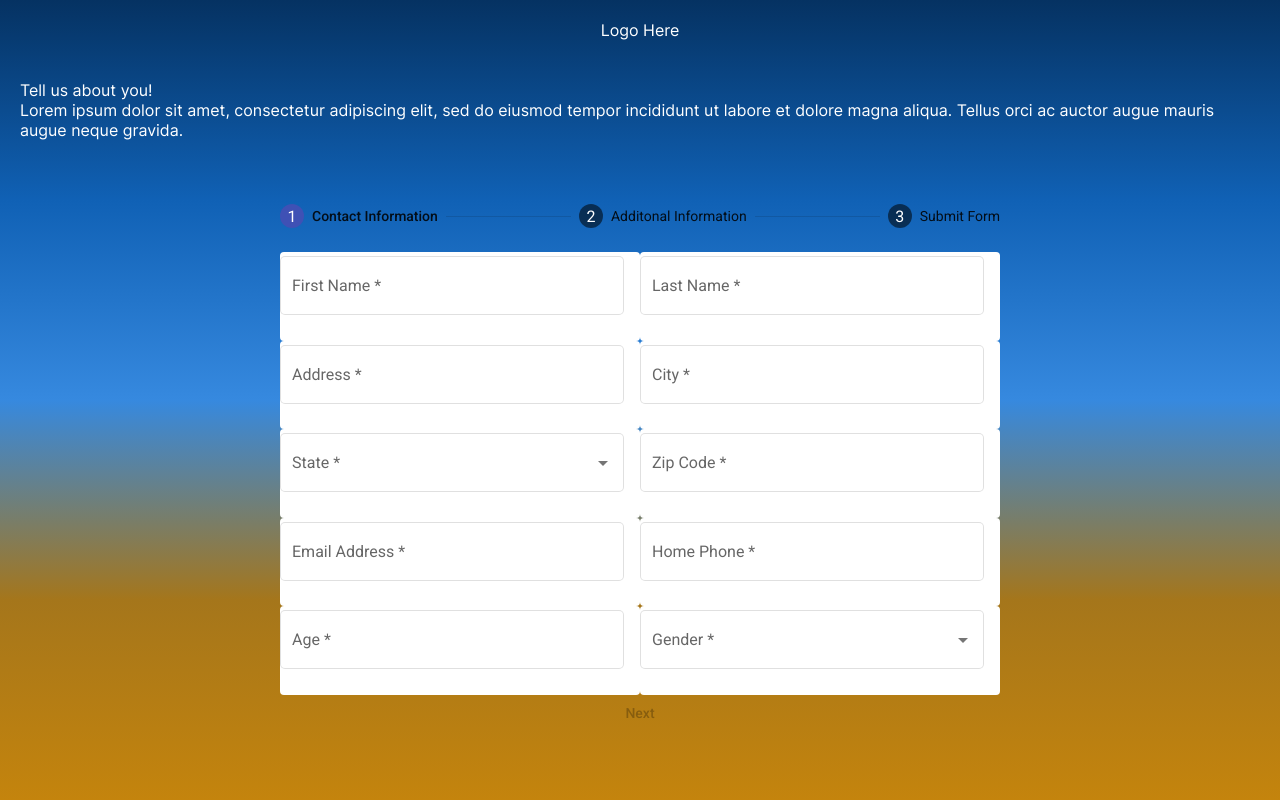
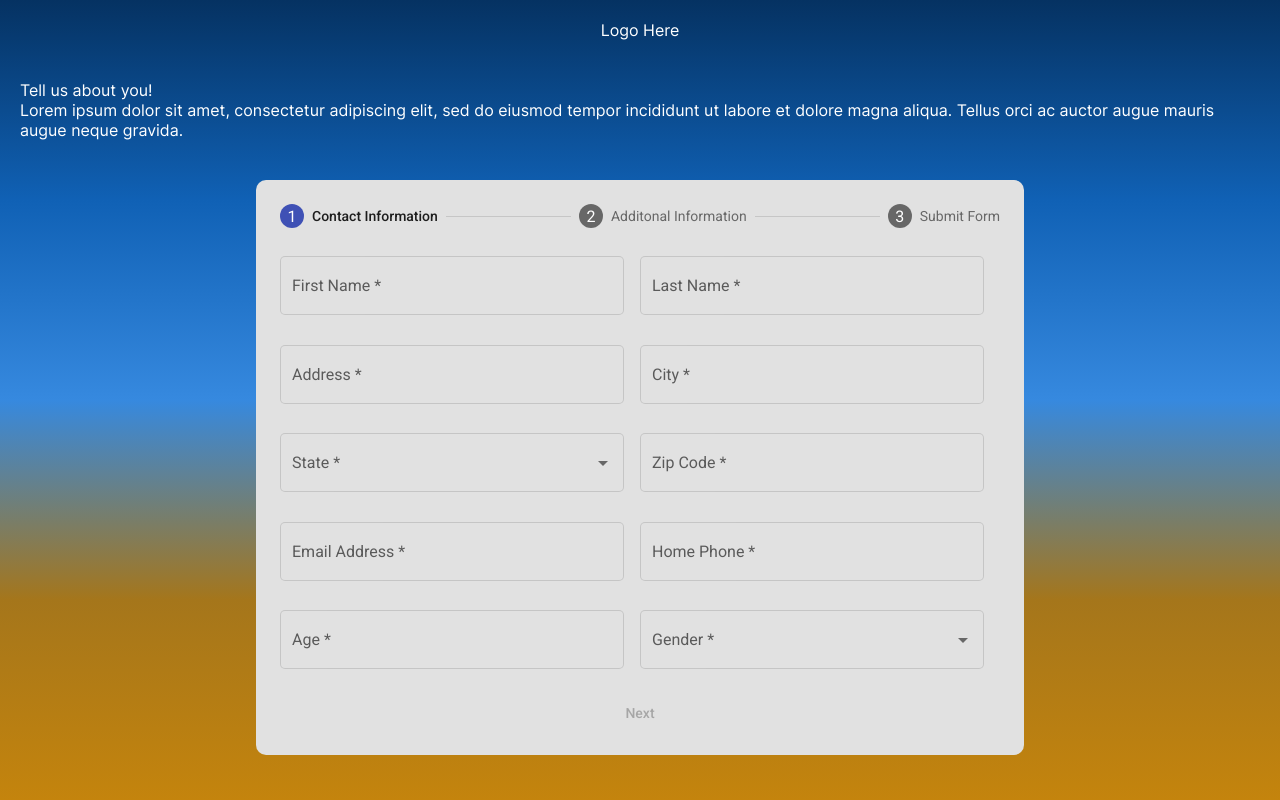
Before and after one commit to LagreMedia/Cain_, an Angular app: page / in a window 1280 px wide. Shown: the top 800 px of the page. Built offline with nearby package versions, Linux system fonts and the light colour scheme.

Commit message:
update form

```diff
--- a/src/app/form/form.component.html
+++ b/src/app/form/form.component.html
@@ -12,10 +12,10 @@
             </p>
         </div>
         <div class="form-step-wrapper">
-            <mat-stepper #stepper [orientation]="orientationType" linear="false">
-                <mat-step [stepControl]="contactInfoFormGroup" errorMessage="Form not complete">
+            <mat-stepper #stepper [orientation]="orientationType" linear="true">
+                <mat-step [stepControl]="contactInfoFormGroup" errorMessage="Form not complete" editable="false">
                     <ng-template matStepLabel class="label">Contact Information</ng-template>
-                    <form [formGroup]="contactInfoFormGroup">
+                    <form [formGroup]="contactInfoFormGroup" class="contactInfo">
                          <app-input-field
                             fieldLabel='First Name'
                             [(ngModel)]="contactInfo.firstname"
@@ -116,9 +116,9 @@
                         <button mat-button matStepperNext [disabled]="contactInfoFormNotComplete">Next</button>
                     </div>
                 </mat-step>
-                <mat-step [stepControl]="contactInfoFormGroup" errorMessage="Form not complete">
+                <mat-step [stepControl]="additionalInfoFormGroup" errorMessage="Form not complete">
                     <ng-template matStepLabel>Additonal Information</ng-template>
-                    <form>
+                    <form class="additionalInfo">
                         <app-input-field
                             fieldLabel="High school graduation year (or GED)?"
                             inputType="dropdown"
@@ -168,17 +168,16 @@
                             ngDefaultControl
                         ></app-input-field>
                         <app-input-field
+                            class="bottom"
                             fieldLabel="How motivated are you to further your education?"
                             inputType="dropdown"
                             [list]="['1 - Not motivated', 2, '10 - Very Motivated']"
                             [onError]="getErrorMessage(contactInfoFormGroup.get('firstName'))"
                             name="highschool"
                             ngDefaultControl
-                            style="font-size:small"
                         ></app-input-field>
                     </form>
                     <div class="button-next">
-                        <button mat-button matStepperPrevious>Go Back</button>
                         <button mat-button matStepperNext>Next</button>
                     </div>
                 </mat-step>
@@ -186,7 +185,6 @@
                     <ng-template matStepLabel>Submit Form</ng-template>
                     <p style="color: black;">Legal Information Here</p>
                     <div class="button-next">
-                        <button mat-button matStepperPrevious>Go Back</button>
                         <button mat-raised-button (click)="onSubmit()">Submit</button>
                     </div>
                 </mat-step>
--- a/src/app/form/form.component.scss
+++ b/src/app/form/form.component.scss
@@ -19,20 +19,28 @@
         .form-step-wrapper {
             width: 60%;
             margin: 20px;
-            form {
+
+            .contactInfo {
                 display: grid;
                 grid-template-columns: 1fr 1fr;
+            }
+
+            .additionalInfo {
+                display: grid;
+                grid-auto-columns: auto;
+            }
+            form {
                 justify-items: center;
                 app-input-field {
-                    background: white;
                     border-radius: 4px;
                     padding: 0px;
                     width: 100%;
+                    color: black;
                 }
             }
             mat-stepper {
-                background: transparent;
-                // background: #e1e1e1;
+                background: #e1e1e1;
+                border-radius: 10px;
                 height: 100%;
             }
         }
--- a/src/app/form/form.component.ts
+++ b/src/app/form/form.component.ts
@@ -73,10 +73,14 @@ export class FormComponent implements OnInit {
   constructor() { }
 
   ngOnInit(): void {
-    // this.contactInfoFormGroup.valueChanges.subscribe((value) => {
-    //   // value is a key value pair of each form control value
-    //   for
-    // })
+    this.contactInfoFormGroup.valueChanges.subscribe((value) => {
+      // value is a key value pair of each form control value
+      for (const key in Object.keys(value)) {
+        if (key) {
+          this.contactInfoFormNotComplete = value[key] === '';
+        }
+      }
+    });
   }
 
   onSubmit() {
--- a/src/app/shared/input-field/input-field.component.scss
+++ b/src/app/shared/input-field/input-field.component.scss
@@ -3,4 +3,5 @@ div {
     mat-form-field {
         width: 100%;
     }
+
 }
```
